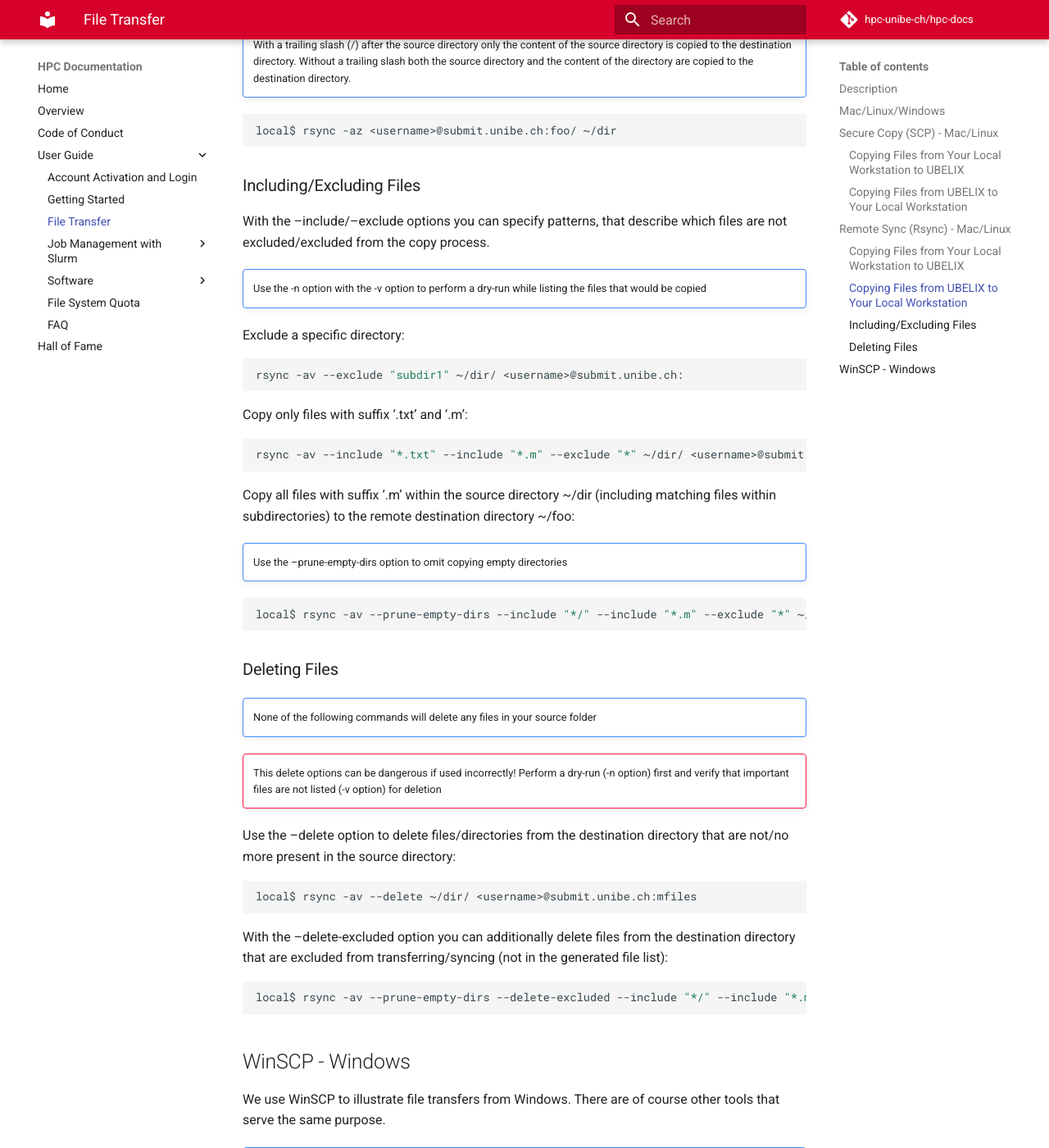
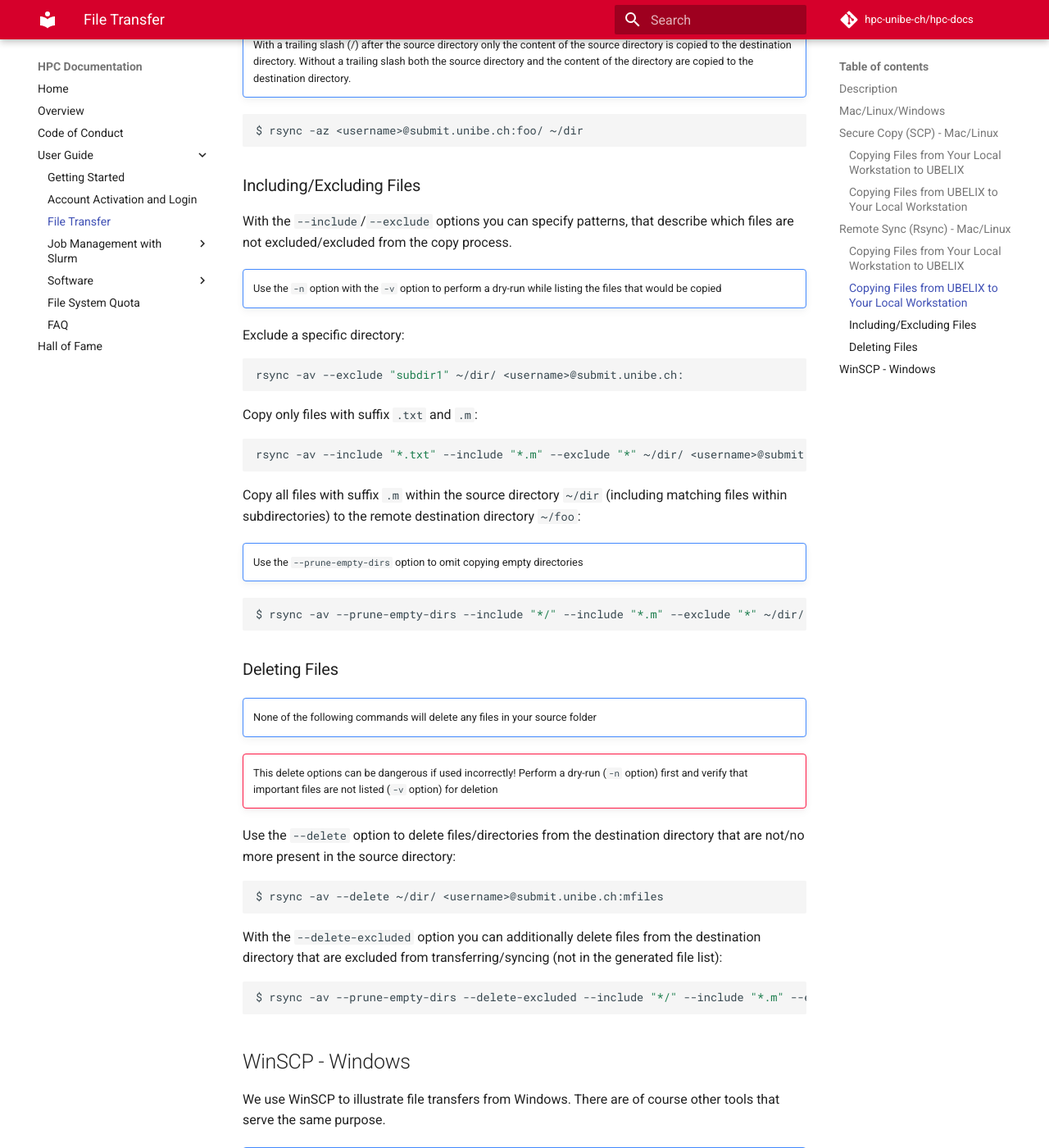
Before and after one commit to hpc-unibe-ch/hpc-unibe-ch.github.io, an MkDocs documentation site: the page built from docs/user-guide/file-transfer.md, in a window 1280 px wide and 1400 px high, scrolled down 3503 px. Shown: the whole window at 82% size. Built offline with MkDocs 1.6.1 and Material for MkDocs 9.7.7, drawn with Linux system fonts in a browser that asks for light colours; comment, search, counter and statistics services are not loaded; some of the changed text lies outside the part shown.

Commit message:
Minor fixes

````diff
--- a/docs/user-guide/file-transfer.md
+++ b/docs/user-guide/file-transfer.md
@@ -23,68 +23,68 @@ SCP performs a plain linear copy of the specified files, while replacing already
     scp [options] source destination
 
 !!! types note "Some common options"
-    * -r: copy directories recursively (Note that SCP follows symbolic links encountered in the tree traversal)
-    * -p: preserve modification time, access time, and modes from the original file
-    * -v: verbose mode
+    * `-r`: copy directories recursively (Note that SCP follows symbolic links encountered in the tree traversal)
+    * `-p`: preserve modification time, access time, and modes from the original file
+    * `-v`: verbose mode
 
 
 ### Copying Files from Your Local Workstation to UBELIX
 
-Copy the file "~/dir/file01" to your remote home directory:
+Copy the file `~/dir/file01` to your remote home directory:
 
 ```Bash
-local$ scp ~/dir/file01 <username>@submit.unibe.ch:
+$ scp ~/dir/file01 <username>@submit.unibe.ch:
 ```
 
-Copy multiple files to the remote directory ~/bar:
+Copy multiple files to the remote directory `~/bar`:
 
 !!! types note ""
     The destination directory must already exist. You can create a directory from remote with: ssh <username>@submit.unibe.ch 'mkdir -p ~/bar'
 
 ```Bash
-local$ scp ~/dir/file01 ~/dir/file02 ~/dir/file03 <username>@submit.unibe.ch:bar
+$ scp ~/dir/file01 ~/dir/file02 ~/dir/file03 <username>@submit.unibe.ch:bar
 ```
 
-Copy all files within directory ~/dir to the remote directory ~/bar:
+Copy all files within directory `~/dir` to the remote directory `~/bar`:
 
 !!! types note ""
     Add the -r option (recursive) to also copy all subdirectories of ~/dir
 
 ```Bash
-local$ scp -r ~/dir/* <username>@submit.unibe.ch:bar
+$ scp -r ~/dir/* <username>@submit.unibe.ch:bar
 ```
 
-Copy the directory dir to your remote home directory:
+Copy the directory `~/dir` to your remote home directory:
 
 !!! types note ""
     This will create a new directory ~/dir on the remote host. If the directory ~/dir already exists, the following command adds the content of the source directory to the destination directory
 
 ```Bash
-local$ scp -r ~/dir <username>@submit.unibe.ch:
+$ scp -r ~/dir <username>@submit.unibe.ch:
 ```
 
 ### Copying Files from UBELIX to Your Local Workstation
 
-Copy the remote file ~/bar/file01 to the current working directory on your local workstation:
+Copy the remote file `~/bar/file01` to the current working directory on your local workstation:
 
 ```Bash
-local$ scp <username>@submit.unibe.ch:bar/file01 .
+$ scp <username>@submit.unibe.ch:bar/file01 .
 ```
 
 
-Copy multiple remote files to the local directory ~/dir:
+Copy multiple remote files to the local directory `~/dir`:
 
 !!! types note ""
     The local directory ~/dir will be automatically created if it does not already exist
 
 ```Bash
-local$ scp <username>@submit.unibe.ch:bar/\{file02,file03,file04\} ~/dir
+$ scp <username>@submit.unibe.ch:bar/\{file02,file03,file04\} ~/dir
 ```
 
-Copy the remote directory ~/bar to the current working directory on your local workstation:
+Copy the remote directory `~/bar` to the current working directory on your local workstation:
 
 ```Bash
-local$ scp -r <username>@submit.unibe.ch:bar .
+$ scp -r <username>@submit.unibe.ch:bar .
 ```
 
 ## Remote Sync (Rsync) - Mac/Linux
@@ -96,26 +96,26 @@ Among other things, Rsync also allows you to specify complex filter rules to exc
     rsync [options] source destination
 
 !!! types note "Some common options"
-    * -r: copy directories recursively (does not preserve timestamps and permissions)
-    * -a: archive mode (like -r, but also preserves timestamps, permissions, ownership, and copies symlinks as symlinks)
-    * -z: compress data
-    * -v: verbose mode (additional v's will increase verbosity level)
-    * -n: dry-run
-    * -h output numbers in a human readable format
+    * `-r`: copy directories recursively (does not preserve timestamps and permissions)
+    * `-a`: archive mode (like -r, but also preserves timestamps, permissions, ownership, and copies symlinks as symlinks)
+    * `-z`: compress data
+    * `-v`: verbose mode (additional v's will increase verbosity level)
+    * `-n`: dry-run
+    * `-h`: output numbers in a human readable format
 
 
 ### Copying Files from Your Local Workstation to UBELIX
 
-Copy the file ~/dir/file01 to your remote home directory:
+Copy the file `~/dir/file01` to your remote home directory:
 
 ```Bash
-local$ rsync ~/dir/file01 <username>@submit.unibe.ch:
+$ rsync ~/dir/file01 <username>@submit.unibe.ch:
 ```
 
 Copy multiple files to your remote home directory:
 
 ```Bash
-local$ rsync file01 file02 file03 <username>@submit.unibe.ch:
+$ rsync file01 file02 file03 <username>@submit.unibe.ch:
 ```
 
 Copy the local directory ~/dir to the remote directory ~/bar:
@@ -124,38 +124,38 @@ Copy the local directory ~/dir to the remote directory ~/bar:
     With a trailing slash (/) after the source directory only the content of the source directory is copied to the destination directory. Without a trailing slash both the source directory and the content of the directory are copied to the destination directory
 
 ```Bash
-local$ rsync -az ~/dir/ <username>@submit.unibe.ch:bar
+$ rsync -az ~/dir/ <username>@submit.unibe.ch:bar
 ```
 
 ### Copying Files from UBELIX to Your Local Workstation
 
-Copy the remote file ~/foo/file01 to your current working directory:
+Copy the remote file `~/foo/file01` to your current working directory:
 
 ```Bash
-local$ rsync <username>@submit.unibe.ch:foo/file01 .
+$ rsync <username>@submit.unibe.ch:foo/file01 .
 ```
 
-Copy the remote files ~/foo/file01 and ~/bar/file02 to your the local directory ~/dir:
+Copy the remote files `~/foo/file01` and `~/bar/file02` to your the local directory `~/dir`:
 
 ```Bash
-local$ rsync <username>@submit.unibe.ch:\{foo/file01,bar/file02\} ~/dir
+$ rsync <username>@submit.unibe.ch:\{foo/file01,bar/file02\} ~/dir
 ```
 
-Copy the remote directory ~/foo to the local directory ~/dir:
+Copy the remote directory `~/foo` to the local directory `~/dir`:
 
 !!! types note ""
     With a trailing slash (/) after the source directory only the content of the source directory is copied to the destination directory. Without a trailing slash both the source directory and the content of the directory are copied to the destination directory.
 
 ```Bash
-local$ rsync -az <username>@submit.unibe.ch:foo/ ~/dir
+$ rsync -az <username>@submit.unibe.ch:foo/ ~/dir
 ```
 
 ### Including/Excluding Files
 
-With the --include/--exclude options you can specify patterns, that describe which files are not excluded/excluded from the copy process.
+With the `--include`/`--exclude` options you can specify patterns, that describe which files are not excluded/excluded from the copy process.
 
 !!! type note ""
-    Use the -n option with the -v option to perform a dry-run while listing the files that would be copied
+    Use the `-n` option with the `-v` option to perform a dry-run while listing the files that would be copied
 
 Exclude a specific directory:
 
@@ -163,19 +163,19 @@ Exclude a specific directory:
 rsync -av --exclude "subdir1" ~/dir/ <username>@submit.unibe.ch:
 ```
 
-Copy only files with suffix '.txt' and '.m':
+Copy only files with suffix `.txt` and `.m`:
 
 ```Bash
 rsync -av --include "*.txt" --include "*.m" --exclude "*" ~/dir/ <username>@submit.unibe.ch:
 ```
 
-Copy all files with suffix '.m' within the source directory ~/dir (including matching files within subdirectories) to the remote destination directory ~/foo:
+Copy all files with suffix `.m` within the source directory `~/dir` (including matching files within subdirectories) to the remote destination directory `~/foo`:
 
 !!! type note ""
-    Use the --prune-empty-dirs option to omit copying empty directories
+    Use the `--prune-empty-dirs` option to omit copying empty directories
 
 ```Bash
-local$ rsync -av --prune-empty-dirs --include "*/" --include "*.m" --exclude "*" ~/dir/ <username>@submit.unibe.ch:foo
+$ rsync -av --prune-empty-dirs --include "*/" --include "*.m" --exclude "*" ~/dir/ <username>@submit.unibe.ch:foo
 ```
 
 
@@ -185,18 +185,18 @@ local$ rsync -av --prune-empty-dirs --include "*/" --include "*.m" --exclude "*"
     None of the following commands will delete any files in your source folder
 
 !!! type danger ""
-    This delete options can be dangerous if used incorrectly! Perform a dry-run (-n option) first and verify that important files are not listed (-v option) for deletion
+    This delete options can be dangerous if used incorrectly! Perform a dry-run (`-n` option) first and verify that important files are not listed (`-v` option) for deletion
 
-Use the --delete option to delete files/directories from the destination directory that are not/no more present in the source directory:
+Use the `--delete` option to delete files/directories from the destination directory that are not/no more present in the source directory:
 
 ```Bash
-local$ rsync -av --delete ~/dir/ <username>@submit.unibe.ch:mfiles
+$ rsync -av --delete ~/dir/ <username>@submit.unibe.ch:mfiles
 ```
 
-With the --delete-excluded option you can additionally delete files from the destination directory that are excluded from transferring/syncing (not in the generated file list):
+With the `--delete-excluded` option you can additionally delete files from the destination directory that are excluded from transferring/syncing (not in the generated file list):
 
 ```Bash
-local$ rsync -av --prune-empty-dirs --delete-excluded --include "*/" --include "*.m" --exclude "*" ~/dir/ <username>@submit.unibe.ch:foo
+$ rsync -av --prune-empty-dirs --delete-excluded --include "*/" --include "*.m" --exclude "*" ~/dir/ <username>@submit.unibe.ch:foo
 ```
 
 
--- a/mkdocs.yml
+++ b/mkdocs.yml
@@ -6,8 +6,8 @@ nav:
   - Overview: overview.md
   - Code of Conduct: code-of-conduct.md
   - User Guide:
+    - Getting Started: user-guide/getting-started.md
     - Account Activation and Login: user-guide/account-activation-login.md
-    - Getting Started: user-guide/getting-started.md
     - File Transfer: user-guide/file-transfer.md
     - Job Management with Slurm:
       - Job Submission: user-guide/job-management/submission.md
````
Also changed, not shown: docs/halloffame.md (+1 -1 lines), docs/user-guide/getting-started.md (+1 -1 lines), docs/user-guide/job-management/gpus.md (+5 -5 lines).
